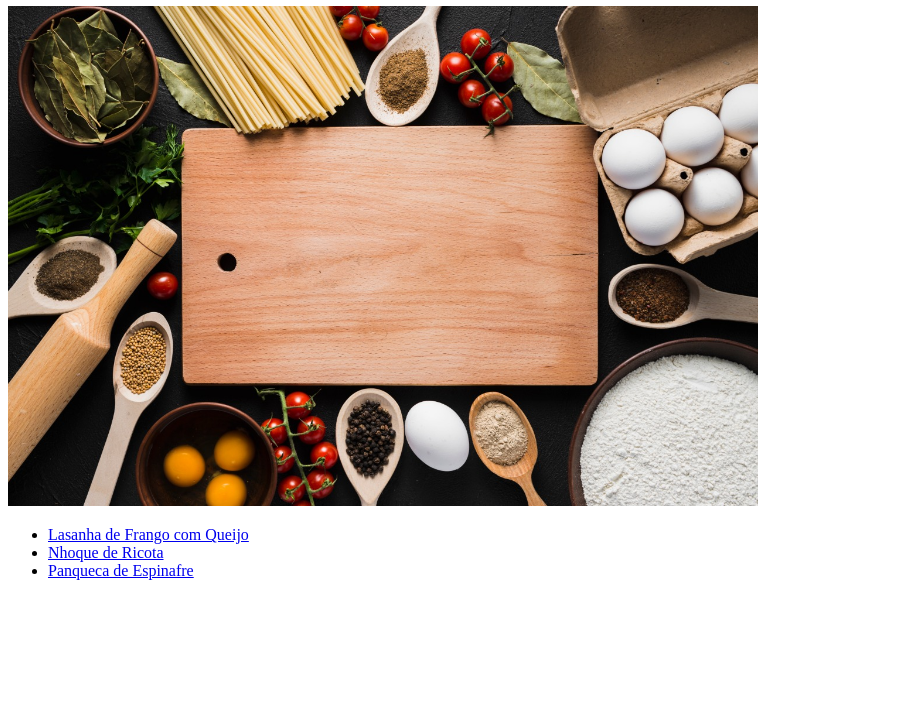
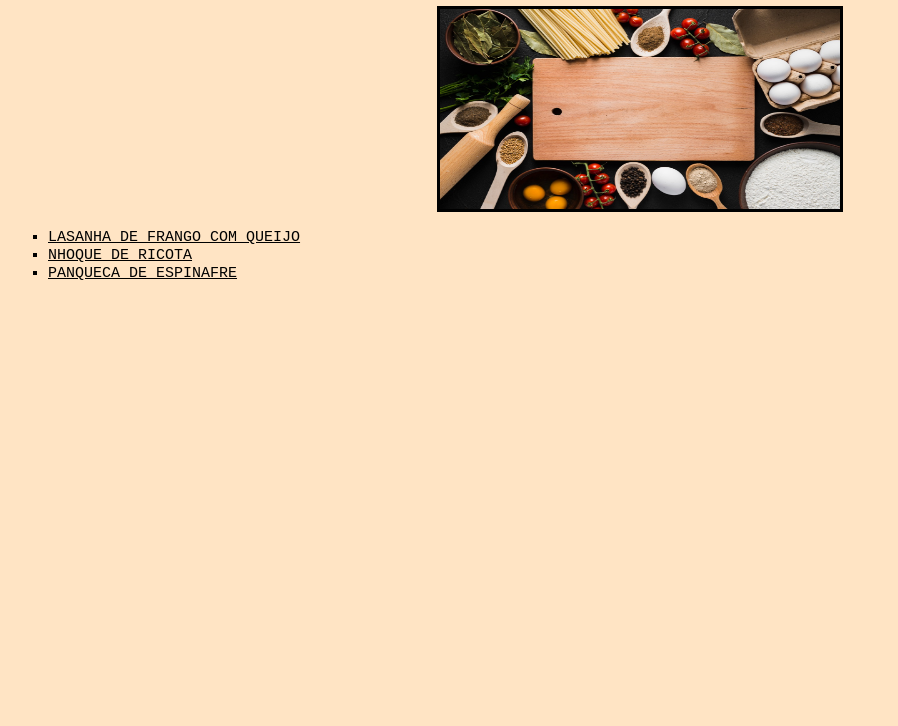
Before and after one commit to jhenrii93/odin-recipes, a plain HTML site: page index.html in a window 1280 px wide. Shown: the part 74-800 px from the top of the page, without its empty margins (0-898 px from the left). Drawn offline with Linux system fonts and the light colour scheme.

Commit message:
adição de arquivo externo css e modificação do html das receitas para inclusao do css externo

```diff
--- a/index.html
+++ b/index.html
@@ -4,15 +4,15 @@
   <meta charset="UTF-8">
   <meta name="viewport" content="width=device-width, initial-scale=1.0">
   <title>Odin Receitas</title>
+  <link rel="stylesheet" href="style.css">
 </head>
 <body>
   <h1>Odin Receitas</h1>
-  <img src="./images/Receitas_Rapidas_Morar_Construtora.jpeg" alt="Ingredientes" width="750
-  ">
-  <ul>
-    <li><a href="./recipes/lasanha.html">Lasanha de Frango com Queijo</a></li>
-    <li><a href="./recipes/nhoque.html">Nhoque de Ricota</a></li>
-    <li><a href="./recipes/panqueca-espinafre.html">Panqueca de Espinafre</a></li>
+  <img src="./images/Receitas_Rapidas_Morar_Construtora.jpeg" alt="Ingredientes" class="center">
+  <ul id="flechas">
+    <li><a href="./recipes/lasanha.html" class="list">Lasanha de Frango com Queijo</a></li>
+    <li><a href="./recipes/nhoque.html" class="list">Nhoque de Ricota</a></li>
+    <li><a href="./recipes/panqueca-espinafre.html" class="list">Panqueca de Espinafre</a></li>
   </ul>
 
 </body>
--- /dev/null
+++ b/recipes/style2.css
@@ -0,0 +1,25 @@
+body{
+  font-family:'Courier New', Courier, monospace, sans-serif;
+  background-color: bisque;
+  font-size: 8px;
+}
+
+h1 {
+  text-align: center;
+}
+
+.h2-desc, p{
+  text-align: center;
+  font-size: 12px;
+  font-weight: bold;
+}
+
+.img-all {
+  display: block;
+  margin-left: auto;
+  margin-right: auto;
+  width: 50%;
+  width: 300px;
+  height: 200px;
+  border: solid;
+}
--- /dev/null
+++ b/style.css
@@ -0,0 +1,29 @@
+body{
+  font-family:'Courier New', Courier, monospace;
+  background-color: bisque;
+}
+
+h1 {
+  text-align: center;
+}
+
+.center {
+  display: block;
+  margin-left: auto;
+  margin-right: auto;
+  width: 50%;
+  width: 400px;
+  height: 200px;
+  border: solid;
+}
+
+#flechas {
+  list-style-type: square;
+
+}
+
+.list {
+  font-size: 15px;
+  color: black;
+  text-transform:uppercase;
+}
```
Also changed, not shown: recipes/lasanha.html (+3 -2 lines), recipes/nhoque.html (+3 -2 lines), recipes/panqueca-espinafre.html (+3 -2 lines), images/giphy.gif (added).
